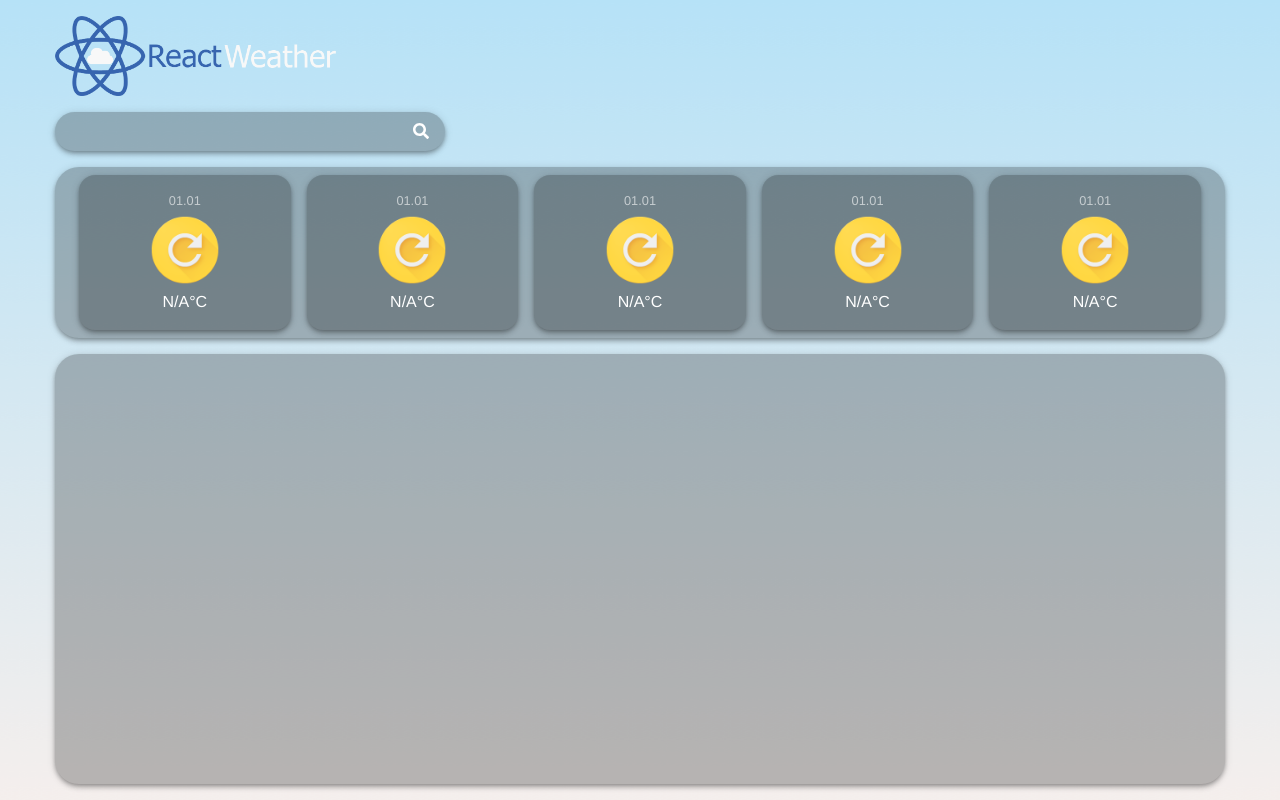
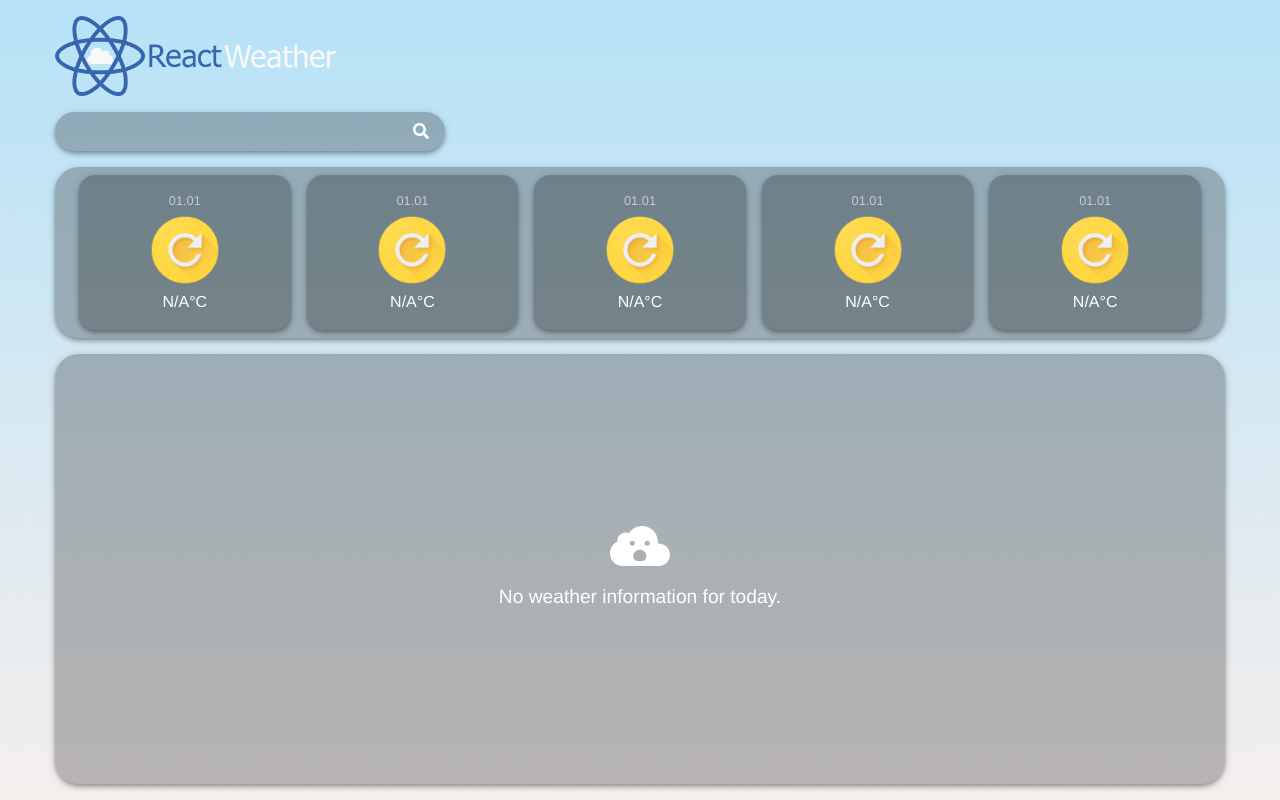
Before and after one commit to romalenskiy/react-weather, a React (Create React App) app: page /day/1 in a window 1280 px wide. Built offline with nearby package versions, Linux system fonts and the light colour scheme; no server answers.

Commit message:
Added hourly forecast placeholder

```diff
--- a/src/components/WeatherForecast/HourlyWeather.js
+++ b/src/components/WeatherForecast/HourlyWeather.js
@@ -5,6 +5,8 @@ import './WeatherForecast.scss'
 import { GridX } from '../Foundation'
 
 import { DAY_IDS } from '../../constants'
+
+import shockedCloud from '../../assets/img/shocked-cloud-icon.svg'
 
 const HourlyWeather = ({ match, list }) => {
   const dayID = DAY_IDS[match.params.dayOfTheWeek]
@@ -18,9 +20,9 @@ const HourlyWeather = ({ match, list }) => {
   }
 
   return (
-    <GridX className="weather-dock hourly cell auto">
-      {
-        filteredList.map((item) => {
+    <GridX className="weather-dock hourly cell auto align-center align-middle">
+      {filteredList.length !== 0
+        ? filteredList.map((item) => {
             const temp = Math.round(item.main.temp)
             const date = new Date(item.dt * 1000)
             const formattedDate = date.toTimeString().slice(0, 5)
@@ -35,9 +37,15 @@ const HourlyWeather = ({ match, list }) => {
               />
             )
           })
+        : <div className="error">
+            <img className="error-icon" src={shockedCloud} alt="error"/>
+            <p>
+              No weather information for today.
+            </p>
+          </div>
       }
     </GridX>
   )
 }
 
-export default HourlyWeather;
+export default HourlyWeather
```
Lines whose indentation alone changed are shown as unchanged.
